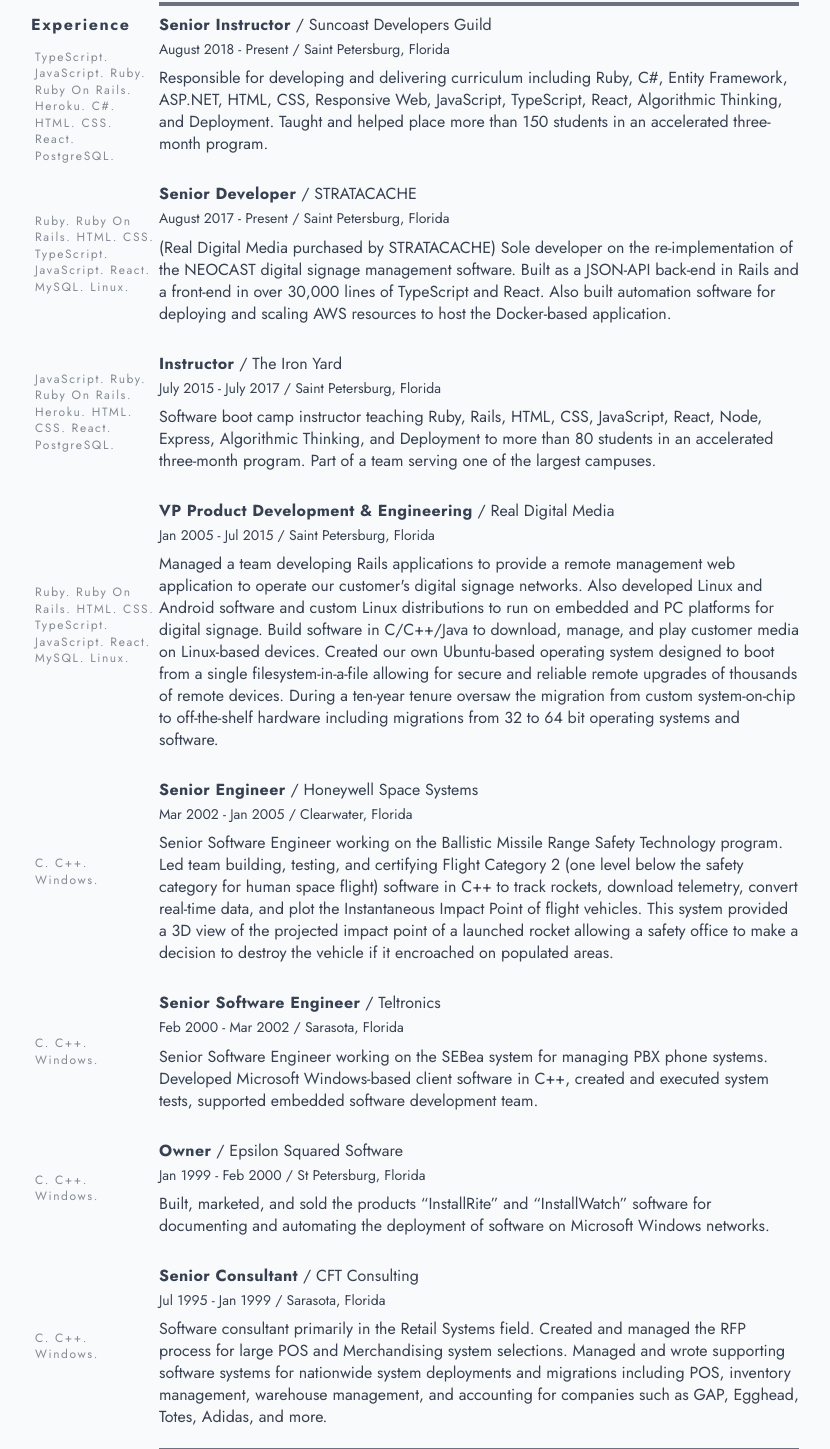
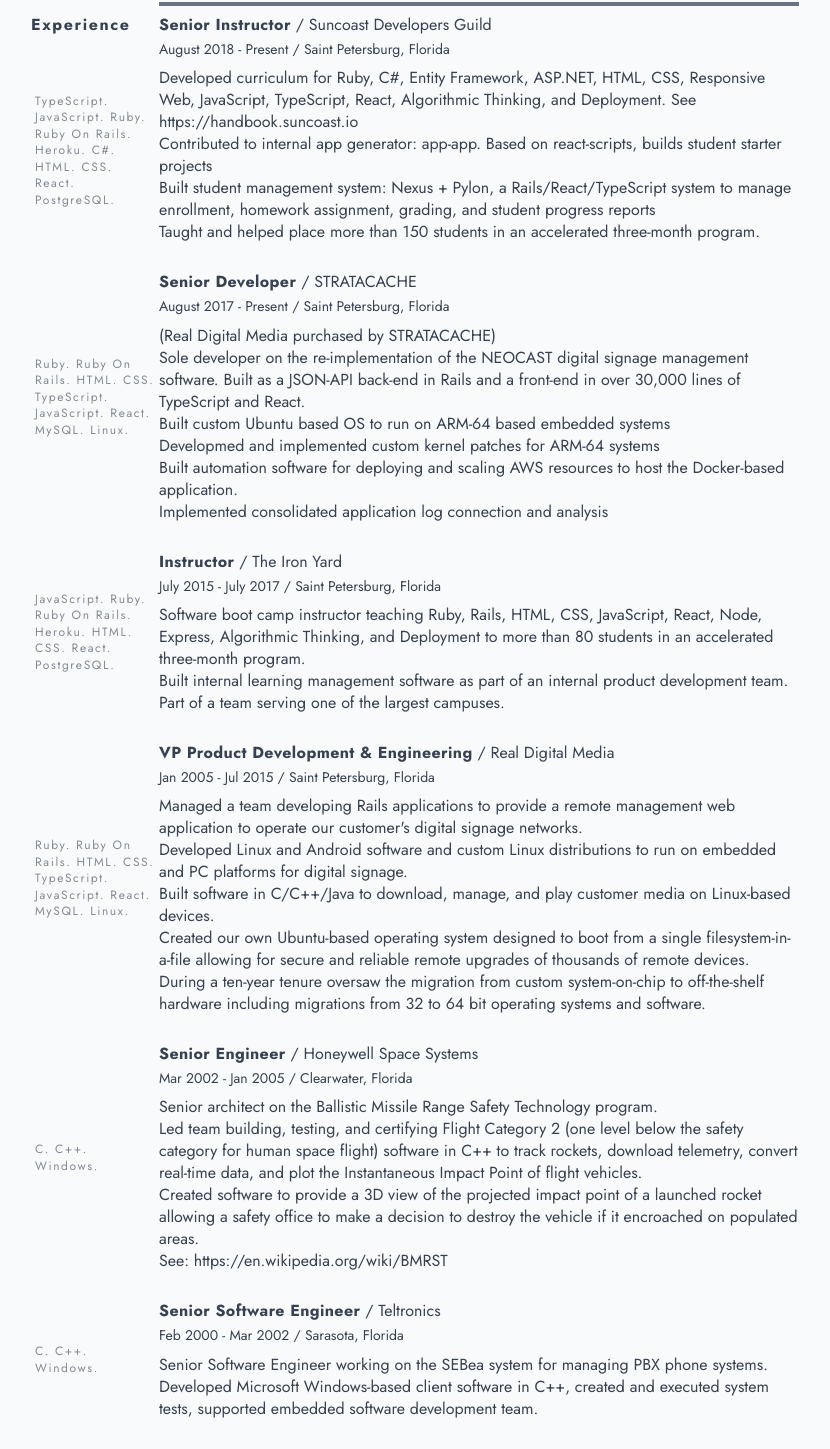
Before and after one commit to gstark/resume, a React (Vite) app: page / in a window 1280 px wide. Shown: the part 200-1649 px from the top of the page, without its empty margins (225-1055 px from the left). Built offline with nearby package versions, Linux system fonts and the light colour scheme.

Commit message:
Specifies experience description as an array

```diff
--- a/src/Experience.tsx
+++ b/src/Experience.tsx
@@ -14,7 +14,7 @@
   startDate,
   endDate,
   location,
-  description,
+  descriptions,
   skills,
 }: {
   showTitle?: boolean
@@ -23,7 +23,7 @@
   startDate: string
   endDate: string
   location: string
-  description: string
+  descriptions: string[]
   skills?: string[]
 }) {
   return (
@@ -55,7 +55,11 @@
           </span>{' '}
           / <span>{location}</span>
         </p>
-        <p className="leading-snug">{description}</p>
+        {descriptions.map((description, index) => (
+          <p key={index} className="leading-snug">
+            {description}
+          </p>
+        ))}
       </article>
     </section>
   )
--- a/src/resume.json
+++ b/src/resume.json
@@ -6,7 +6,12 @@
       "startDate": "August 2018",
       "endDate": "Present",
       "location": "Saint Petersburg, Florida",
-      "description": "Responsible for developing and delivering curriculum including Ruby, C#, Entity Framework, ASP.NET, HTML, CSS, Responsive Web, JavaScript, TypeScript, React, Algorithmic Thinking, and Deployment.  Taught and helped place more than 150 students in an accelerated three-month program.",
+      "descriptions": [
+        "Developed curriculum for Ruby, C#, Entity Framework, ASP.NET, HTML, CSS, Responsive Web, JavaScript, TypeScript, React, Algorithmic Thinking, and Deployment. See https://handbook.suncoast.io",
+        "Contributed to internal app generator: app-app. Based on react-scripts, builds student starter projects",
+        "Built student management system: Nexus + Pylon, a Rails/React/TypeScript system to manage enrollment, homework assignment, grading, and student progress reports",
+        "Taught and helped place more than 150 students in an accelerated three-month program."
+      ],
       "skills": [
         "TypeScript",
         "JavaScript",
@@ -27,6 +32,14 @@
       "endDate": "Present",
       "location": "Saint Petersburg, Florida",
       "description": "(Real Digital Media purchased by STRATACACHE) Sole developer on the re-implementation of the NEOCAST digital signage management software. Built as a JSON-API back-end in Rails and a front-end in over 30,000 lines of TypeScript and React. Also built automation software for deploying and scaling AWS resources to host the Docker-based application.",
+      "descriptions": [
+        "(Real Digital Media purchased by STRATACACHE)",
+        "Sole developer on the re-implementation of the NEOCAST digital signage management software. Built as a JSON-API back-end in Rails and a front-end in over 30,000 lines of TypeScript and React.",
+        "Built custom Ubuntu based OS to run on ARM-64 based embedded systems",
+        "Developmed and implemented custom kernel patches for ARM-64 systems",
+        "Built automation software for deploying and scaling AWS resources to host the Docker-based application.",
+        "Implemented consolidated application log connection and analysis"
+      ],
       "skills": [
         "Ruby",
         "Ruby On Rails",
@@ -45,7 +58,11 @@
       "startDate": "July 2015",
       "endDate": "July 2017",
       "location": "Saint Petersburg, Florida",
-      "description": "Software boot camp instructor teaching Ruby, Rails, HTML, CSS, JavaScript, React, Node, Express, Algorithmic Thinking, and Deployment to more than 80 students in an accelerated three-month program. Part of a team serving one of the largest campuses.",
+      "descriptions": [
+        "Software boot camp instructor teaching Ruby, Rails, HTML, CSS, JavaScript, React, Node, Express, Algorithmic Thinking, and Deployment to more than 80 students in an accelerated three-month program.",
+        "Built internal learning management software as part of an internal product development team.",
+        "Part of a team serving one of the largest campuses."
+      ],
       "skills": [
         "JavaScript",
         "Ruby",
@@ -63,7 +80,13 @@
       "startDate": "Jan 2005",
       "endDate": "Jul 2015",
       "location": "Saint Petersburg, Florida",
-      "description": "Managed a team developing Rails applications to provide a remote management web application to operate our customer's digital signage networks. Also developed Linux and Android software and custom Linux distributions to run on embedded and PC platforms for digital signage.  Build software in C/C++/Java to download, manage, and play customer media on Linux-based devices. Created our own Ubuntu-based operating system designed to boot from a single filesystem-in-a-file allowing for secure and reliable remote upgrades of thousands of remote devices. During a ten-year tenure oversaw the migration from custom system-on-chip to off-the-shelf hardware including migrations from 32 to 64 bit operating systems and software.  ",
+      "descriptions": [
+        "Managed a team developing Rails applications to provide a remote management web application to operate our customer's digital signage networks.",
+        "Developed Linux and Android software and custom Linux distributions to run on embedded and PC platforms for digital signage.",
+        "Built software in C/C++/Java to download, manage, and play customer media on Linux-based devices.",
+        "Created our own Ubuntu-based operating system designed to boot from a single filesystem-in-a-file allowing for secure and reliable remote upgrades of thousands of remote devices.",
+        "During a ten-year tenure oversaw the migration from custom system-on-chip to off-the-shelf hardware including migrations from 32 to 64 bit operating systems and software."
+      ],
       "skills": [
         "Ruby",
         "Ruby On Rails",
@@ -82,7 +105,12 @@
       "startDate": "Mar 2002",
       "endDate": "Jan 2005",
       "location": "Clearwater, Florida",
-      "description": " Senior Software Engineer working on the Ballistic Missile Range Safety Technology program. Led team building, testing, and certifying Flight Category 2 (one level below the safety category for human space flight) software in C++ to track rockets, download telemetry, convert real-time data, and plot the Instantaneous Impact Point of flight vehicles. This system provided a 3D view of the projected impact point of a launched rocket allowing a safety office to make a decision to destroy the vehicle if it encroached on populated areas.  ",
+      "descriptions": [
+        "Senior architect on the Ballistic Missile Range Safety Technology program.",
+        "Led team building, testing, and certifying Flight Category 2 (one level below the safety category for human space flight) software in C++ to track rockets, download telemetry, convert real-time data, and plot the Instantaneous Impact Point of flight vehicles.",
+        "Created software to provide a 3D view of the projected impact point of a launched rocket allowing a safety office to make a decision to destroy the vehicle if it encroached on populated areas.",
+        "See: https://en.wikipedia.org/wiki/BMRST"
+      ],
       "skills": ["C", "C++", "Windows"]
     },
     {
@@ -91,7 +119,10 @@
       "startDate": "Feb 2000",
       "endDate": "Mar 2002",
       "location": "Sarasota, Florida",
-      "description": "Senior Software Engineer working on the SEBea system for managing PBX phone systems. Developed Microsoft Windows-based client software in C++, created and executed system tests, supported embedded software development team.  ",
+      "descriptions": [
+        "Senior Software Engineer working on the SEBea system for managing PBX phone systems.",
+        "Developed Microsoft Windows-based client software in C++, created and executed system tests, supported embedded software development team."
+      ],
       "skills": ["C", "C++", "Windows"]
     },
     {
@@ -100,7 +131,9 @@
       "startDate": "Jan 1999",
       "endDate": "Feb 2000",
       "location": "St Petersburg, Florida",
-      "description": " Built, marketed, and sold the products “InstallRite” and “InstallWatch” software for documenting and automating the deployment of software on Microsoft Windows networks.  ",
+      "descriptions": [
+        "Built, marketed, and sold the products “InstallRite” and “InstallWatch” software for documenting and automating the deployment of software on Microsoft Windows networks."
+      ],
       "skills": ["C", "C++", "Windows"]
     },
     {
@@ -109,7 +142,11 @@
       "startDate": "Jul 1995",
       "endDate": "Jan 1999",
       "location": "Sarasota, Florida",
-      "description": " Software consultant primarily in the Retail Systems field. Created and managed the RFP process for large POS and Merchandising system selections. Managed and wrote supporting software systems for nationwide system deployments and migrations including POS, inventory management, warehouse management, and accounting for companies such as GAP, Egghead, Totes, Adidas, and more.",
+      "descriptions": [
+        "Consulted in the retail systems field.",
+        "Created and managed the RFP process for large POS and Merchandising system selections.",
+        "Managed and wrote supporting software systems for nationwide system deployments and migrations including POS, inventory management, warehouse management, and accounting for companies such as GAP, Egghead, Totes, and Adidas."
+      ],
       "skills": ["C", "C++", "Windows"]
     }
   ],
```
